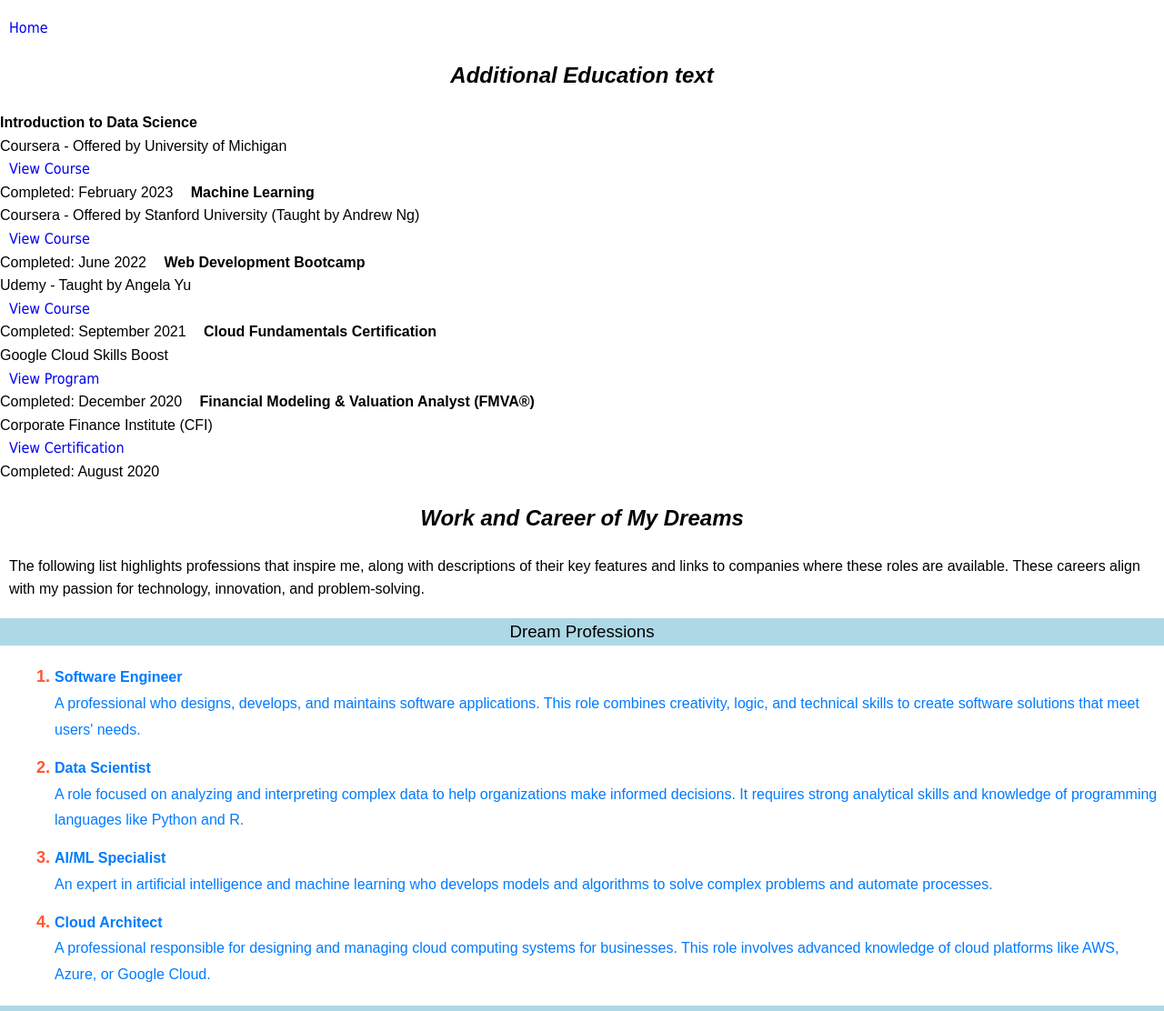
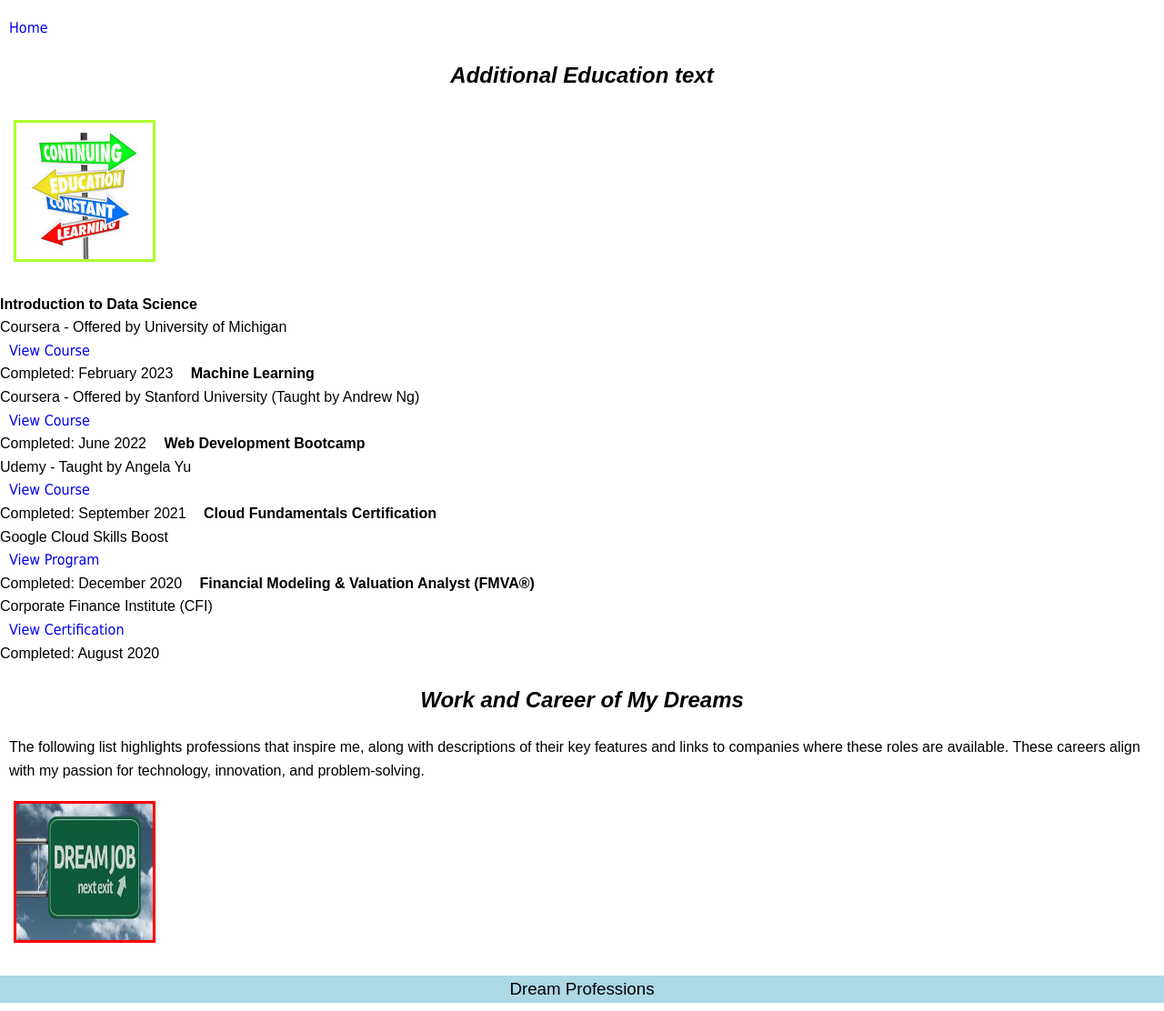
Before and after one commit to goopyGoop1/CS3990_Labs_Practice_Chad, a website: page indexp2.html in a window 1280 px wide. Shown: the part 187-1299 px from the top of the page at 91% size. Drawn offline with Linux system fonts and the light colour scheme.

Commit message:
p2 changes

```diff
--- a/indexp2.html
+++ b/indexp2.html
@@ -37,6 +37,7 @@
         </nav>
     </header>
     <h2 style="text-align: center;">Additional Education text</h2>
+    <img class="img-two" src="Images/continuing_ed.jpg" alt="Continuing Education" width="150" height="150" style="float:none; margin-left:15px;">
 <ul>
     <li><strong>Introduction to Data Science</strong>
         <br>Coursera - Offered by University of Michigan
@@ -67,7 +68,7 @@
 
 <h2 style="text-align: center;">Work and Career of My Dreams</h2>
 <p>The following list highlights professions that inspire me, along with descriptions of their key features and links to companies where these roles are available. These careers align with my passion for technology, innovation, and problem-solving.</p>
-
+<img class="img-one" src="Images/dream_job.jpg" alt="trilingual" width="150" height="150" style="float:none; margin-left:15px;">
 <h3>Dream Professions</h3>
 <ol class="custom-ordered-list">
     <li>
@@ -111,6 +112,7 @@
         <a href="https://aws.amazon.com/careers/" target="_blank">https://aws.amazon.com/careers/</a>
     </li>
 </ul>
+<img class="img-three" src="Images/open_ai.jpg" alt="Open AI & Microsoft Logo" width="150" height="150" style="float:none; margin-left:15px;">
     <a id="bottom"></a>
 
     <!-- Button navigation at the bottom -->
```
Also changed, not shown: Images/continuing_ed.jpg (added), Images/dream_job.jpg (added), Images/open_ai.jpg (added).
